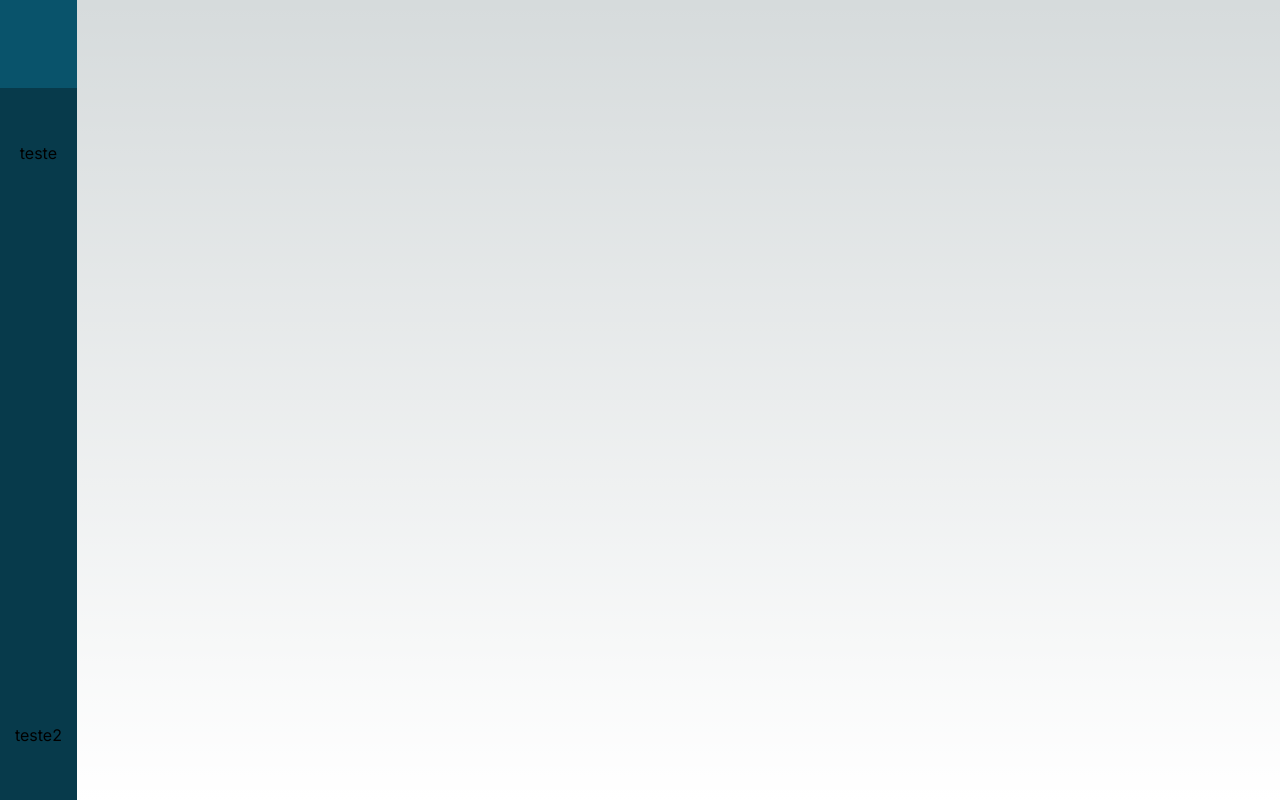
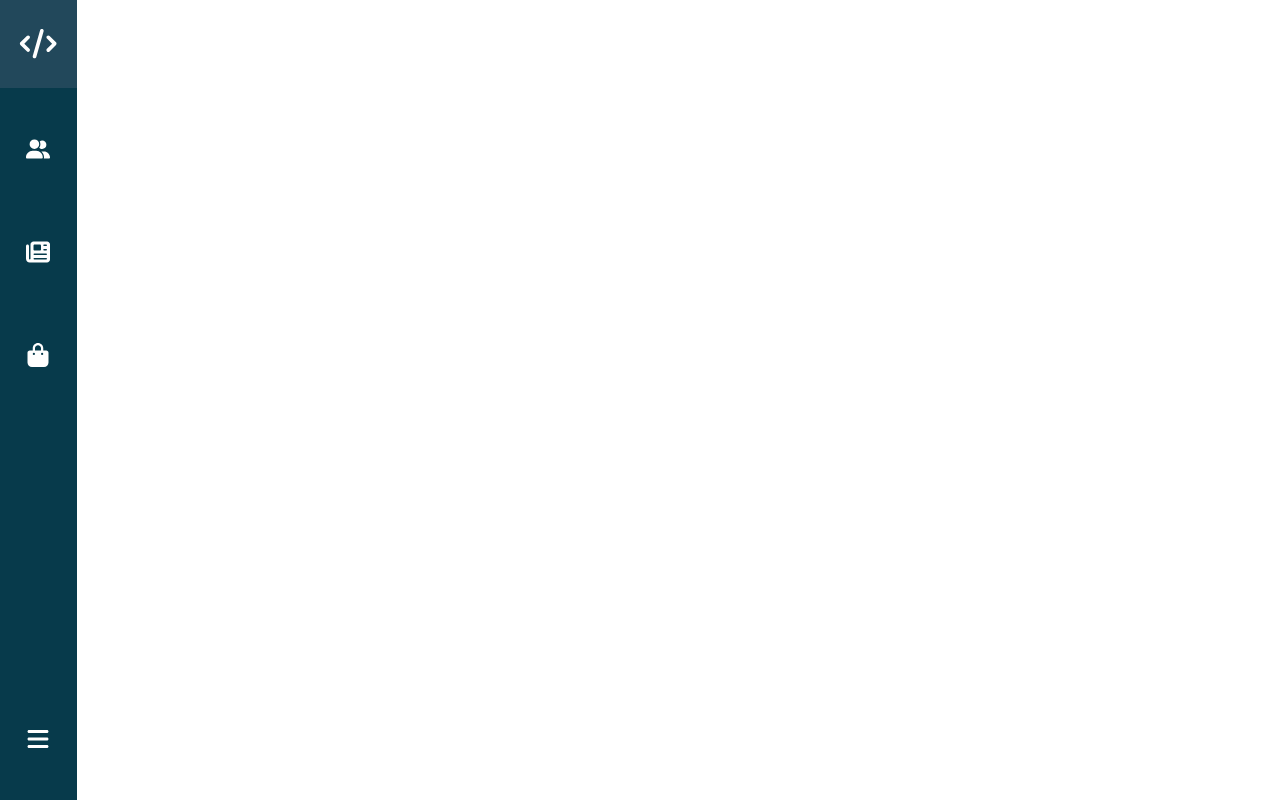
Before and after one commit to davifeitosa0/poc-nextjs, a Next.js app in the folder poc_next/: page / in a window 1280 px wide. Built offline with nearby package versions, Linux system fonts and the light colour scheme.

Commit message:
FEAT - Finalização da side Bar

```diff
--- a/poc_next/src/app/globals.css
+++ b/poc_next/src/app/globals.css
@@ -1,33 +1,3 @@
 @tailwind base;
 @tailwind components;
 @tailwind utilities;
-
-:root {
-  --foreground-rgb: 0, 0, 0;
-  --background-start-rgb: 214, 219, 220;
-  --background-end-rgb: 255, 255, 255;
-}
-
-@media (prefers-color-scheme: dark) {
-  :root {
-    --foreground-rgb: 255, 255, 255;
-    --background-start-rgb: 0, 0, 0;
-    --background-end-rgb: 0, 0, 0;
-  }
-}
-
-body {
-  color: rgb(var(--foreground-rgb));
-  background: linear-gradient(
-      to bottom,
-      transparent,
-      rgb(var(--background-end-rgb))
-    )
-    rgb(var(--background-start-rgb));
-}
-
-@layer utilities {
-  .text-balance {
-    text-wrap: balance;
-  }
-}
--- a/poc_next/src/app/page.tsx
+++ b/poc_next/src/app/page.tsx
@@ -4,8 +4,9 @@ import Image from "next/image";
 export default function Home() {
   return (
     <main className="min-h-screen  ">
-      <div className="">
+      <div>
         <SideBar></SideBar>
+
       </div>
     </main>
   );
--- a/poc_next/src/components/sideBar.tsx
+++ b/poc_next/src/components/sideBar.tsx
@@ -1,12 +1,35 @@
+import {
+  faBagShopping,
+  faBars,
+  faNewspaper,
+  faUserGroup,
+  faCode,
+} from "@fortawesome/free-solid-svg-icons";
+
+import SideBarButton from "./sideBarButton";
+import { FontAwesomeIcon } from "@fortawesome/react-fontawesome";
+
 export default function SideBar() {
   return (
     <div className="bg-[#073a4b] h-screen w-[6%]">
-      <div className="bg-[#09536b] h-[11%] w-[100%]"></div>
-      <div className="h-[89%] flex items-center justify-center ">
-        <div className="flex flex-col h-[85%] items-center my-auto justify-between">
-          <h1>teste</h1>
-          <h2>teste2</h2>
+      <div className="bg-[#22485b] flex items-center justify-center h-[11%] w-[100%]">
+        <FontAwesomeIcon
+          className="text-[#FEFEFE] h-1/3 w-1/2"
+          icon={faCode}
+        />
+      </div>
+      <div className="h-[89%] flex items-center justify-center">
+        <div className="flex flex-col h-[90%] items-center my-auto justify-between">
+          <div className="flex flex-col h-[40%] justify-between">
+            <SideBarButton icon={faUserGroup} tooltip={"Clientes"} />
+            <SideBarButton icon={faNewspaper} tooltip={"Notícias"} />
+            <SideBarButton icon={faBagShopping} tooltip={"Loja"} />
           </div>
+
+          <div>
+            <SideBarButton icon={faBars} tooltip={"Menu"} />
+          </div>
+        </div>
       </div>
     </div>
   );
--- /dev/null
+++ b/poc_next/src/components/sideBarButton.tsx
@@ -0,0 +1,19 @@
+import { FontAwesomeIcon } from "@fortawesome/react-fontawesome";
+import { PopperPlacementType, Tooltip } from "@mui/material";
+import { ReactNode } from "react";
+import { IconProp } from "@fortawesome/fontawesome-svg-core";
+import { SideBarButtonProps } from "@/types/SideBarButtonProps";
+
+export default function SideBarButton({
+  icon,
+  tooltip,
+  placementText = "right",
+}: SideBarButtonProps) {
+  return (
+    <div className="h-[50px] w-[50px] text-[#fefefe] p-1 flex items-center justify-center rounded-md hover:bg-[#09536b] hover:border hover:border-[#22485b] cursor-pointer">
+      <Tooltip title={tooltip} placement={placementText}>
+        <FontAwesomeIcon className="w-6 h-6" icon={icon}></FontAwesomeIcon>
+      </Tooltip>
+    </div>
+  );
+}
--- /dev/null
+++ b/poc_next/src/types/SideBarButtonProps.ts
@@ -0,0 +1,11 @@
+import { IconProp } from "@fortawesome/fontawesome-svg-core";
+import { PopperPlacementType } from "@mui/material";
+import { ReactNode } from "react";
+
+type ValidPlacement = "right" | "left" | "top" | "bottom" | "top-start" | "top-end" | "bottom-start" | "bottom-end" | "right-start" | "right-end" | "left-start" | "left-end" | undefined;
+
+export type SideBarButtonProps = {
+    icon: IconProp;
+    tooltip: ReactNode;
+    placementText?: ValidPlacement;
+}
```
Also changed, not shown: poc_next/src/types/defaultType.ts (deleted).
